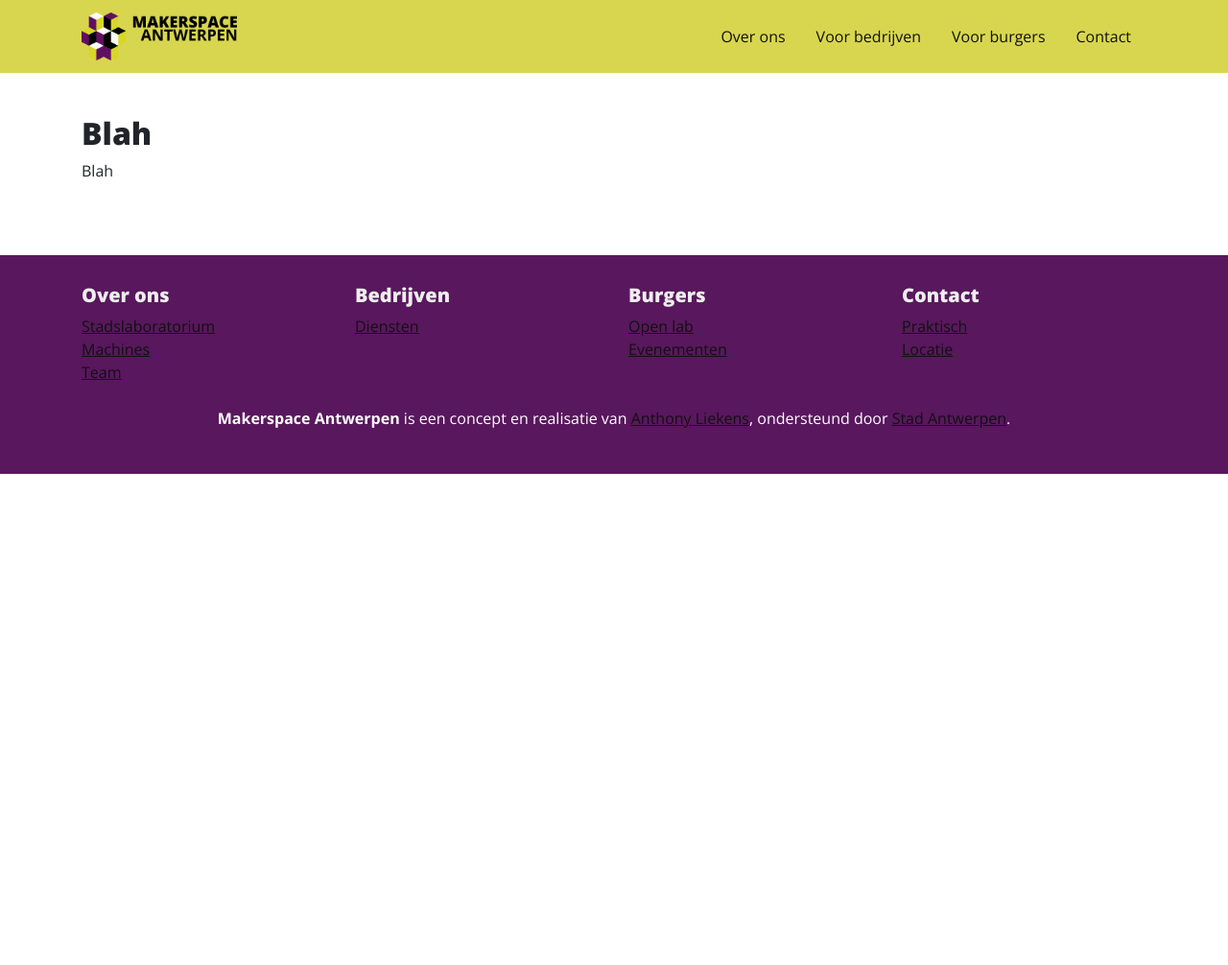
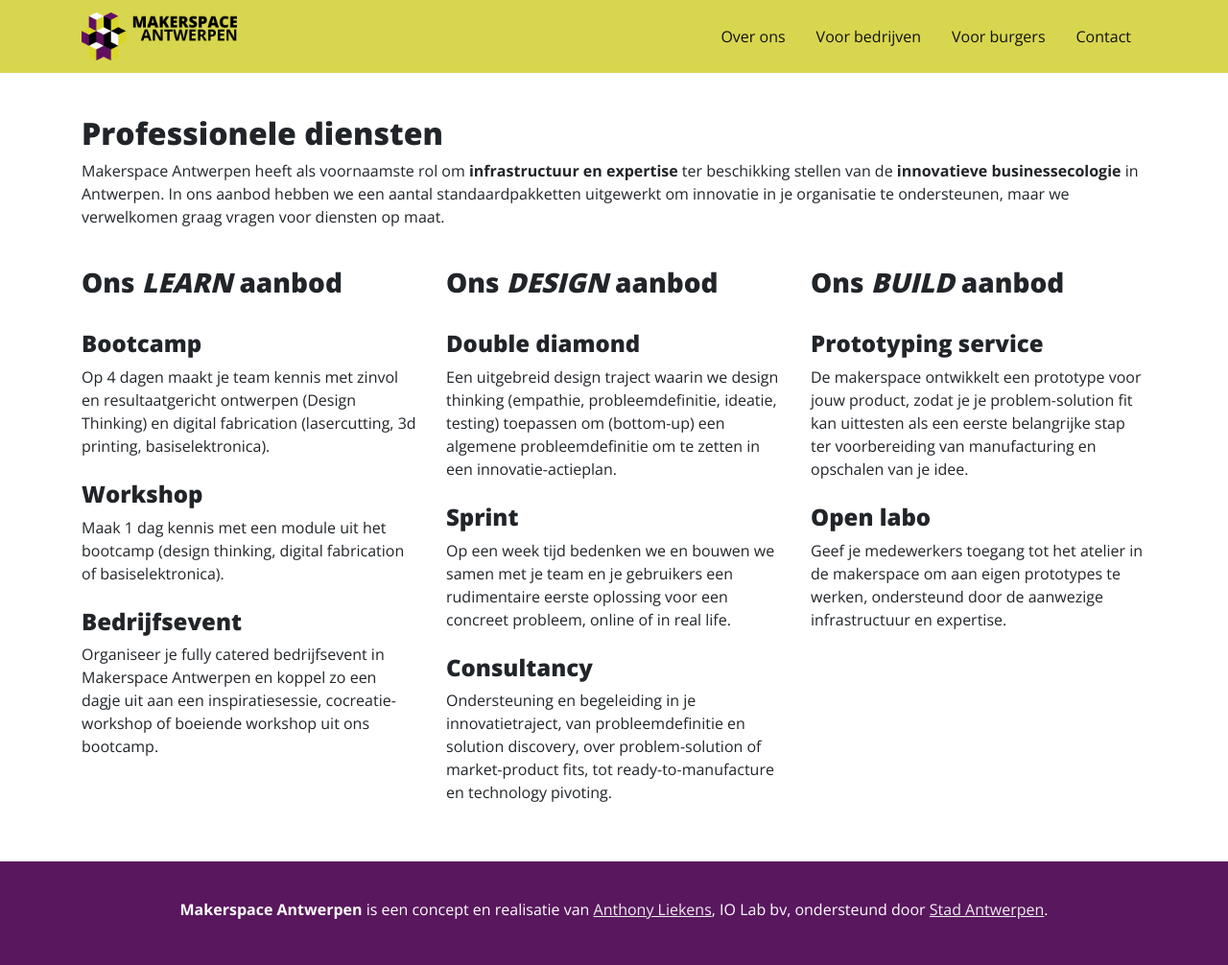
Before and after one commit to Makerspace-Antwerpen/makerspace-antwerpen.github.io, a Jekyll site: the page built from bedrijven.html, in a window 1280 px wide. Shown: the whole page at 96% size. Built offline with Jekyll 4.4.1, drawn with Linux system fonts in a browser that asks for light colours; nearby versions of some CDN libraries; before the commit the page ends 900 px from its top, so only the background shows below that.

Commit message:
voor bedrijven

```diff
--- a/_includes/footer.html
+++ b/_includes/footer.html
@@ -1,38 +1,8 @@
 <section id="footer">
     <div class="container">
-        <div class="row text-center text-xs-center text-sm-left text-md-left">
-            <div class="col-xs-12 col-sm-3 col-md-3">
-                <h5>Over ons</h5>
-                <ul class="list-unstyled quick-links">
-                    <li><a href="">Stadslaboratorium</a></li>
-                    <li><a href="">Machines</a></li>
-                    <li><a href="">Team</a></li>
-                </ul>
-            </div>
-            <div class="col-xs-12 col-sm-3 col-md-3">
-                <h5>Bedrijven</h5>
-                <ul class="list-unstyled quick-links">
-                    <li><a href="">Diensten</a></li>
-                </ul>
-            </div>
-            <div class="col-xs-12 col-sm-3 col-md-3">
-                <h5>Burgers</h5>
-                <ul class="list-unstyled quick-links">
-                    <li><a href="">Open lab</a></li>
-                    <li><a href="">Evenementen</a></li>
-                </ul>
-            </div>
-            <div class="col-xs-12 col-sm-3 col-md-3">
-                <h5>Contact</h5>
-                <ul class="list-unstyled quick-links">
-                    <li><a href="">Praktisch</a></li>
-                    <li><a href="">Locatie</a></li>
-                </ul>
-            </div>
-        </div>
         <div class="row">
             <div class="col-xs-12 col-sm-12 col-md-12 mt-2 mt-sm-2 text-center text-white">
-                <p><strong>Makerspace Antwerpen</strong> is een concept en realisatie van <a href="http://anthony.liekens.net">Anthony Liekens</a>, ondersteund door <a href="http://antwerpen.be">Stad Antwerpen</a>.</p>
+                <p><strong>Makerspace Antwerpen</strong> is een concept en realisatie van <a href="http://anthony.liekens.net">Anthony Liekens</a>, IO Lab bv, ondersteund door <a href="http://antwerpen.be">Stad Antwerpen</a>.</p>
             </div>
             <hr>
         </div>
--- a/_includes/navbar.html
+++ b/_includes/navbar.html
@@ -1,6 +1,6 @@
 <nav class="navbar navbar-expand-lg navbar-light bg-default navbar-custom">
   <div class="container">
-    <a class="navbar-brand" href="#"><img src="assets/images/logo.png"/></a>
+    <a class="navbar-brand" href="/"><img src="assets/images/logo.png"/></a>
     <button class="navbar-toggler" type="button" data-toggle="collapse" data-target="#navbarSupportedContent" aria-controls="navbarSupportedContent" aria-expanded="false" aria-label="Toggle navigation">
       <span class="navbar-toggler-icon"></span>
     </button>
--- a/assets/css/main.scss
+++ b/assets/css/main.scss
@@ -79,7 +79,7 @@
     color:$msaWit;
 }
 #footer a {
-    color: $msaWit;
+    color: $msaWit !important;
 }
 #footer ul.social li{
 	padding: 3px 0;
--- a/bedrijven.html
+++ b/bedrijven.html
@@ -4,14 +4,40 @@
 ---
 
 <div class="container">
-    <a href="#blah"></a>
-    <h2 class="pt-4">Blah</h2>
+    <h2 class="pt-4">Professionele diensten</h2>
     <div class="row">
         <div class="col-sm-12">
-            <a href="#blah"></a>
             <p>
-                Blah
+                Makerspace Antwerpen heeft als voornaamste rol om <strong>infrastructuur en expertise</strong> ter beschikking stellen van de <strong>innovatieve businessecologie</strong> in Antwerpen.
+                In ons aanbod hebben we een aantal standaardpakketten uitgewerkt om innovatie in je organisatie te ondersteunen, maar we verwelkomen graag vragen voor diensten op maat.
             </p>
         </div>
     </div>
+    <div class="row">
+        <div class="col-sm-4">
+            <h3 class="pt-4">Ons <i>LEARN</i> aanbod</h3>
+            <h4 class="pt-4">Bootcamp</h4>
+            Op 4 dagen maakt je team kennis met zinvol en resultaatgericht ontwerpen (Design Thinking) en digital fabrication (lasercutting, 3d printing, basiselektronica).
+            <h4 class="pt-4">Workshop</h4>
+            Maak 1 dag kennis met een module uit het bootcamp (design thinking, digital fabrication of basiselektronica).
+            <h4 class="pt-4">Bedrijfsevent</h4>
+            Organiseer je fully catered bedrijfsevent in Makerspace Antwerpen en koppel zo een dagje uit aan een inspiratiesessie, cocreatie-workshop of boeiende workshop uit ons bootcamp.
+        </div>
+        <div class="col-sm-4">
+            <h3 class="pt-4">Ons <i>DESIGN</i> aanbod</h3>
+            <h4 class="pt-4">Double diamond</h4>
+            Een uitgebreid design traject waarin we design thinking (empathie, probleemdefinitie, ideatie, testing) toepassen om (bottom-up) een algemene probleemdefinitie om te zetten in een innovatie-actieplan.
+            <h4 class="pt-4">Sprint</h4>
+            Op een week tijd bedenken we en bouwen we samen met je team en je gebruikers een rudimentaire eerste oplossing voor een concreet probleem, online of in real life.
+            <h4 class="pt-4">Consultancy</h4>
+            Ondersteuning en begeleiding in je innovatietraject, van probleemdefinitie en solution discovery, over problem-solution of market-product fits, tot ready-to-manufacture en technology pivoting.        </div>
+        <div class="col-sm-4">
+            <h3 class="pt-4">Ons <i>BUILD</i> aanbod</h3>
+            <h4 class="pt-4">Prototyping service</h4>
+            De makerspace ontwikkelt een prototype voor jouw product, zodat je je problem-solution fit kan uittesten als een eerste belangrijke stap ter voorbereiding van manufacturing en opschalen van je idee.
+            <h4 class="pt-4">Open labo</h4>
+            Geef je medewerkers toegang tot het atelier in de makerspace om aan eigen prototypes te werken, ondersteund door de aanwezige infrastructuur en expertise.
+        </div>
+    </div>
+
 </div>
```
